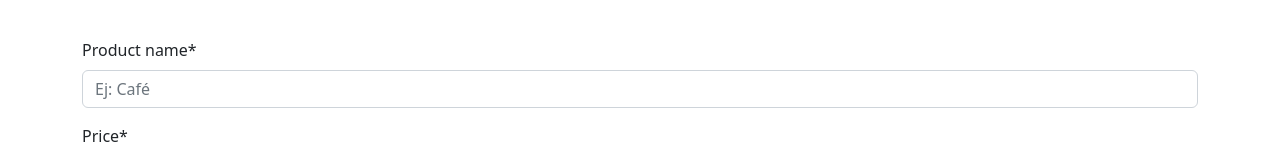
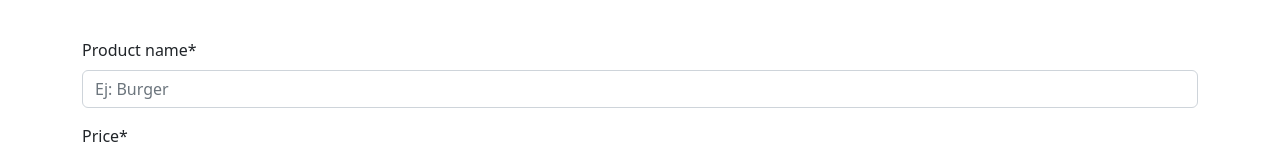
Before and after one commit to yuliana-mallorga/CrudHamburgueseria, a React (Create React App) app: page /product/create in a window 1280 px wide. Shown: the part 194-348 px from the top of the page. Built offline with nearby package versions, Linux system fonts and the light colour scheme; data requests are answered from the project's data file.

Commit message:
add create products

```diff
--- a/db.json
+++ b/db.json
@@ -62,6 +62,55 @@
       "urlImg": "https://images.pexels.com/photos/1633578/pexels-photo-1633578.jpeg",
       "category": "de-carne",
       "id": 9
+    },
+    {
+      "productName": "Burger Mac",
+      "price": "1150",
+      "urlImg": "https://images.pexels.com/photos/551991/pexels-photo-551991.jpeg?auto=compress&cs=tinysrgb&w=1260&h=750&dpr=1",
+      "category": "de-carne",
+      "id": 10
+    },
+    {
+      "productName": "Burger big",
+      "price": "1800",
+      "urlImg": "https://images.pexels.com/photos/1199956/pexels-photo-1199956.jpeg?auto=compress&cs=tinysrgb&w=600",
+      "category": "de-carne",
+      "id": 11
+    },
+    {
+      "productName": "Burger",
+      "price": "1223",
+      "urlImg": "https://images.pexels.com/photos/2983101/pexels-photo-2983101.jpeg?auto=compress&cs=tinysrgb&w=1260&h=750&dpr=1",
+      "category": "de-carne",
+      "id": 12
+    },
+    {
+      "productName": "Pork Sandwich",
+      "price": "1250",
+      "urlImg": "https://images.pexels.com/photos/2983101/pexels-photo-2983101.jpeg?auto=compress&cs=tinysrgb&w=1260&h=750&dpr=1",
+      "category": "de-cerdo",
+      "id": 13
+    },
+    {
+      "productName": "burger",
+      "price": "1111",
+      "urlImg": "https://images.pexels.com/photos/2983101/pexels-photo-2983101.jpeg?auto=compress&cs=tinysrgb&w=1260&h=750&dpr=1",
+      "category": "de-carne",
+      "id": 14
+    },
+    {
+      "productName": "Burger",
+      "price": "1121",
+      "urlImg": "https://images.pexels.com/photos/1633578/pexels-photo-1633578.jpeg",
+      "category": "de-carne",
+      "id": 15
+    },
+    {
+      "productName": "Burger",
+      "price": "1222",
+      "urlImg": "https://images.pexels.com/photos/1633578/pexels-photo-1633578.jpeg",
+      "category": "de-carne",
+      "id": 16
     }
   ]
 }
--- a/src/App.js
+++ b/src/App.js
@@ -45,7 +45,7 @@ function App() {
           <Routes>
             <Route exact path="/" element={<Home products={products} />} />
             <Route exact path="/product/table" element={<ProductsTable products={products} />} />
-            <Route exact path="/product/create" element={<ProductCreate />} />
+            <Route exact path="/product/create" element={<ProductCreate URL={URL}  getApi={ getApi }/>} />
             <Route exact path="/product/edit/:id" element={<ProductEdit />} />
             <Route exact path="*" element={<Error404 />} />
           </Routes>
--- a/src/components/views/productCreate/ProductCreate.js
+++ b/src/components/views/productCreate/ProductCreate.js
@@ -1,8 +1,105 @@
-import React from "react";
+import React, { useState } from "react";
 import { Container, Form } from "react-bootstrap";
 import Swal from "sweetalert2";
+import {
+  validateProductName,
+  validatePrice,
+  validateUrl,
+  validateCategory,
+} from "../../helpers/validateFields";
+import { useNavigate } from "react-router-dom";
+import axios from "../../../config/axiosInit"
 
 const ProductCreate = ({ URL, getApi }) => {
+  //States
+ /*  const [productName, setProductName] = useState("");
+  const [price, setPrice] = useState(0);
+  const [urlImg, setUrlImg] = useState("");
+  const [category, setCategory] = useState(""); */
+
+  //One general state
+  const [inputs, setInputs] = useState({})
+
+  //useNavigate
+  const navigate = useNavigate();
+
+  const handleChange = (event)=>{
+   const name = event.target.name;
+   const value = event.target.value;
+   setInputs((values)=> ({...values,  [name]: value }));
+  };
+
+  const handleSubmit = (e) => {
+    e.preventDefault();
+
+    //validar los campos
+    if (
+    /*!validateProductName(productName) ||
+      !validatePrice(price) ||
+      !validateUrl(urlImg) ||
+      !validateCategory(category)
+       */
+      !validateProductName(inputs.productName) ||
+      !validatePrice(inputs.price) ||
+      !validateUrl(inputs.urlImg) ||
+      !validateCategory(inputs.category)
+    ) {
+      Swal.fire("Oop!!", "Some data is invalid", "Error");
+      return;
+    }
+
+    //enviar datos
+    const newProduct = {
+    /*productName,
+      price,
+      urlImg,
+      category, */
+      productName: inputs.productName,
+      price: inputs.price,
+      urlImg: inputs.urlImg,
+      category: inputs.category,
+    }
+
+    Swal.fire({
+      title: 'Are you sure?',
+      text: "You won't be able to revert this!",
+      icon: 'warning',
+      showCancelButton: true,
+      confirmButtonColor: '#3085d6',
+      cancelButtonColor: '#d33',
+      confirmButtonText: 'Save'
+    }).then(async (result) => {
+      if (result.isConfirmed) {
+        try {
+          //la peticion POST con fetch
+          /* const res = await fetch(URL, {
+            method: 'POST',
+            headers: {
+              "Content-Type": "application/json"
+            },
+            body: JSON.stringify(newProduct),
+          }); */
+
+          //la peticion POST con Axios
+
+          const res = await axios.post(URL, newProduct);
+          console.log(res);
+
+          if(res.status === 201){
+            Swal.fire("Created", "Your product have been  created successfully", "success");
+            //resetear el form
+            e.target.reset(); //el e.target en este caso es por el event submit del form
+            //recargar la tabla
+            getApi();
+            //navegar hasta la tabla
+            navigate("/product/table");
+          }
+        } catch (error) {
+          console.log(error);
+        }
+      }
+    })
+  };
 
   return (
     <div>
@@ -10,14 +107,16 @@ const ProductCreate = ({ URL, getApi }) => {
         <h1>Add Product</h1>
         <hr />
         {/* Form Product */}
-        <Form className="my-5"
-        //onSubmit={handleSubmit}
-        >
+        <Form className="my-5" onSubmit={handleSubmit}>
           <Form.Group className="mb-3" controlId="formBasicEmail">
             <Form.Label>Product name*</Form.Label>
             <Form.Control
               type="text"
-              placeholder="Ej: Café"
+              placeholder="Ej: Burger"
+              name="productName"
+              value={inputs.productName || ''}
+              onChange={(e)=>{ handleChange(e) }}
+              //onChange={({ target }) => setProductName(target.value)}
             />
           </Form.Group>
           <Form.Group className="mb-3" controlId="formBasicPassword">
@@ -25,19 +124,30 @@ const ProductCreate = ({ URL, getApi }) => {
             <Form.Control
               type="number"
               placeholder="Ej: 50"
+              name="price"
+              value={inputs.price || ''}
+              onChange={(e)=>{ handleChange(e) }}
+              //onChange={({ target }) => setPrice(target.value)}
             />
           </Form.Group>
           <Form.Group className="mb-3" controlId="formBasicPassword">
             <Form.Label>Image URL*</Form.Label>
             <Form.Control
               type="text"
+              name="urlImg"
+              value={inputs.urlImg || ''}
               placeholder="Ej: https://media.istockphoto.com/photos/two-freshly-baked-french-id1277579771?k=20"
+              onChange={(e)=>{ handleChange(e) }}
+              //onChange={({ target }) => setUrlImg(target.value)}
             />
           </Form.Group>
           <Form.Group className="mb-3" controlId="formBasicCheckbox">
             <Form.Label>Category*</Form.Label>
             <Form.Select
-            name="category"
+              name="category"
+              value={inputs.category || ''}
+              onChange={(e)=>{ handleChange(e) }}
+              //onChange={({ target }) => setCategory(target.value)}
             >
               <option value="">Select an option</option>
               <option value="de-carne">de Carne</option>
```
